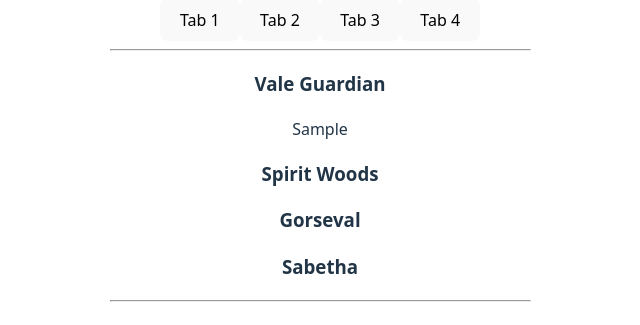
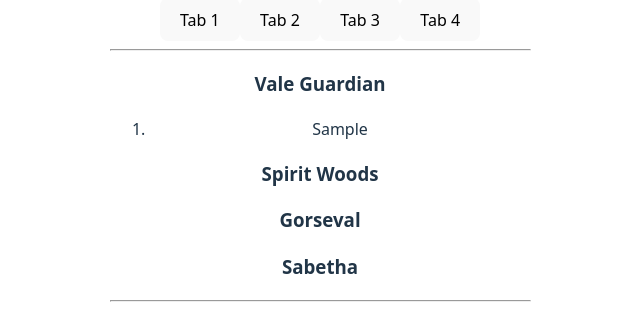
Before and after one commit to ag7621/project-gw2-comm-chat-v2, a React (Vite) app: page / in a window 1280 px wide. Both pictures are taken after typing "Sample" into the empty fields and a click on the button "Add Entry". Shown: the part 198-523 px from the top of the page, without its empty margins (320-960 px from the left). Built offline with nearby package versions, Linux system fonts and the light colour scheme.

Commit message:
cleaned unused code, added ol/li to list

```diff
--- a/src/App.css
+++ b/src/App.css
@@ -45,11 +45,3 @@ nav {
   display: flex;
   justify-content: space-around;
 }
-
-.tab-page {
-  display: none;
-}
-
-.tab-page.active {
-  display: block;
-}
--- a/src/App.jsx
+++ b/src/App.jsx
@@ -7,8 +7,6 @@ import './App.css';
 
 function App() {
   const [data, setData] = useState(bossList);
-  const [active, setActive] = useState('tab-1');
-
   const [selectedWing, setSelectedWing] = useState(1);
   const filteredList = data.filter((boss) => boss.wing === selectedWing);
 
@@ -28,7 +26,6 @@ function App() {
   function handleActiveTab(e) {
     setSelectedWing(Number(e.target.value));
     console.log(filteredList);
-    setActive(e.target.id);
   }
 
   useEffect(() => {
@@ -42,18 +39,17 @@ function App() {
     <>
       <header>
         <h1>GW2 Chat</h1>
-        {/* <Navbar onFilterChange={handleFilter} /> */}
         <div className="tab-list">
-          <button id="tab-1" onClick={handleActiveTab} value={1}>
+          <button onClick={handleActiveTab} value={1}>
             Tab 1
           </button>
-          <button id="tab-2" onClick={handleActiveTab} value={2}>
+          <button onClick={handleActiveTab} value={2}>
             Tab 2
           </button>
-          <button id="tab-3" onClick={handleActiveTab} value={3}>
+          <button onClick={handleActiveTab} value={3}>
             Tab 3
           </button>
-          <button id="tab-4" onClick={handleActiveTab} value={4}>
+          <button onClick={handleActiveTab} value={4}>
             Tab 4
           </button>
         </div>
@@ -61,36 +57,17 @@ function App() {
       </header>
 
       <main>
-        {/* <List entryData={data} /> */}
-        {/* {data.map((wing) => (
-          <List wing={wing} />
-        ))} */}
         <div className="tab-content">
-          {/* <div className={`tab-page ${active === 'tab-1' ? 'active' : ''}`}>
-            <p>tab 1 content</p>
-            {filteredList.map((item) => (
-              <h2>{item.name}</h2>
-            ))}
-          </div> */}
-          <div>
-            {filteredList.map((item) => (
-              <>
-                <h3>{item.name}</h3>
+          {filteredList.map((item) => (
+            <>
+              <h3>{item.name}</h3>
+              <ol>
                 {item.entries.map((entry) => (
-                  <p>{entry.entry}</p>
+                  <li>{entry.entry}</li>
                 ))}
-              </>
-            ))}
-          </div>
-          {/* <div className={`tab-page ${active === 'tab-2' ? 'active' : ''}`}>
-            <p>tab 2 content</p>
-          </div>
-          <div className={`tab-page ${active === 'tab-3' ? 'active' : ''}`}>
-            <p>tab 3 content</p>
-          </div>
-          <div className={`tab-page ${active === 'tab-4' ? 'active' : ''}`}>
-            <p>tab 4 content</p>
-          </div> */}
+              </ol>
+            </>
+          ))}
         </div>
       </main>
 
```
